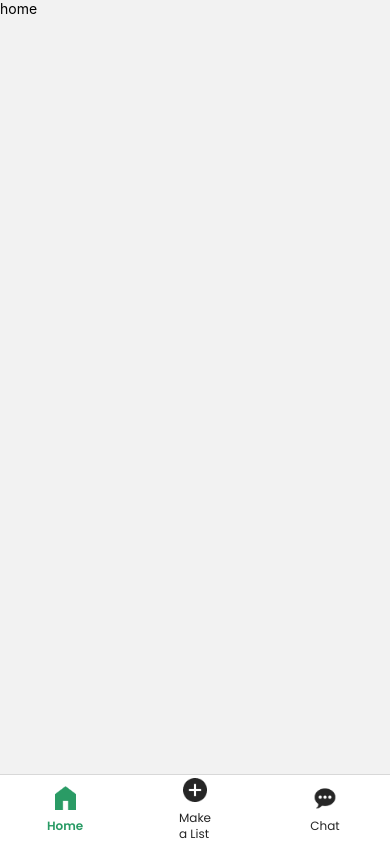
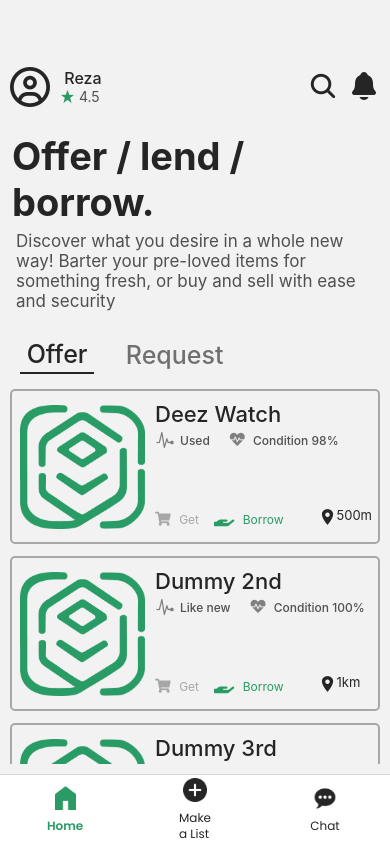
Before and after one commit to zizky13/Regrant, a React Native app: screen /MainLayout in a window 390 px wide. Built offline with nearby package versions, Linux system fonts and the light colour scheme.

Commit message:
Home page interface

```diff
--- /dev/null
+++ b/screens/pages/home/beranda.tsx
@@ -0,0 +1,244 @@
+import React, {useState} from 'react'
+import { StyleSheet, Text, View, TouchableOpacity, FlatList, ScrollView, TextInput, Image } from 'react-native'
+import { Ionicons, AntDesign, FontAwesome6, FontAwesome5, Entypo} from '@expo/vector-icons'
+
+import { icons } from '../../../constants'
+
+const HomeRegrant = () => {
+    const [activeTab, setActiveTab] = useState('offer');
+
+    //function
+
+  return (
+    <View className='flex-1 p-[10px] mt-[50px] '>
+
+        <View className='flex-row items-center justify-between'>
+            <TouchableOpacity onPress={() => console.log('Profile pressed!')}
+                className='flex-row items-center'>
+                <FontAwesome6 name="user-circle" size={40} color="#252525" marginHorizontal={5}  />
+                    <View className='mx-[10px]'>
+                        <Text className='text-[16px] font-medium text-mainText'> Reza</Text>
+                        <View className='flex-row items-center'>
+                            <Entypo name="star" size={15} color="#299B65" />
+                            <Text className='text-subhead'> 4.5</Text>
+                        </View>
+                    </View>
+            </TouchableOpacity>
+
+            <View className='flex-row items-center'>
+                <TouchableOpacity onPress={() => console.log('SearchBar pressed!')}
+                    className='flex-row items-center p-[10px]'
+                >
+                    <Ionicons  name='search' size={30} color="#252525"/>
+                </TouchableOpacity>
+                <TouchableOpacity onPress={() => console.log('Notif pressed!')}>
+                    <Ionicons name="notifications" size={32} color="#252525" marginHorizontal={12}  />
+                </TouchableOpacity>
+            </View>
+
+        </View>
+
+
+        <View className='mt-[20px] mb-[22px]' >
+            <Text style={{
+                fontSize: 38,
+                fontWeight: 'bold',
+                color: '#252525',
+                marginLeft:2,
+
+            }}>Offer / lend / borrow.</Text>
+            <Text className='text-[17px] text-subhead p-[6px] leading-[20px]' >
+                Discover what you desire in a whole new way! Barter your pre-loved items for something fresh, or buy and sell with ease and security
+
+            </Text>
+        </View>
+        <View className='flex-1'>
+            <TopTabs setActiveTab={setActiveTab} activeTab={activeTab} />
+                {activeTab === 'offer' && <OfferCard />}
+                {activeTab === 'request' && <RequestCard />}
+
+
+        </View>
+
+    </View>
+  )
+}
+export default HomeRegrant;
+
+
+const TopTabs = ({ setActiveTab, activeTab }) => {
+    return (
+        <View className='flex-row items-center mb-[15px]'>
+            <TouchableOpacity onPress={() => setActiveTab('offer')}
+                className=' border-b-mainText ml-[10px] mr-[25px] pb-[3px]'
+                style={{ borderBottomWidth: activeTab === 'offer' ? 2 : 0 }}
+            >
+                <Text className='text-[25px] font-medium'
+                    style={{ color: activeTab === 'offer' ? '#252525' : '#707070' }}
+                > Offer </Text>
+            </TouchableOpacity>
+            <TouchableOpacity onPress={() => setActiveTab('request')}
+                style={{ borderBottomWidth: activeTab === 'request' ? 2 : 0, }}
+                className=' border-b-mainText pb-[3px]'
+            >
+                <Text className='text-[25px] font-medium'
+                    style={{ color: activeTab === 'request' ? '#252525' : '#707070'}}
+
+                > Request</Text>
+            </TouchableOpacity>
+        </View>
+    );
+};
+
+const OfferCard = () => {
+
+    // dummy
+    const offers = [
+        {
+          id: 1,
+          title: "Deez Watch",
+          image: require('../../../assets/images/logo.png'),
+          condition: "Used",
+          conditionPercentage: 98,
+          get: true,
+          borrow: true,
+          distance: "500m"
+        },
+        {
+          id: 2,
+          title: "Dummy 2nd",
+          image: require('../../../assets/images/logo.png'),
+          condition: "Like new",
+          conditionPercentage: 100,
+          get: false,
+          borrow: true,
+          distance: "1km"
+        },
+        {
+          id: 3,
+          title: "Dummy 3rd",
+          image: require('../../../assets/images/logo.png'),
+          condition: "Refurbished",
+          conditionPercentage: 90,
+          get: true,
+          borrow: false,
+          distance: "2km"
+        }
+      ];
+    return (
+        <FlatList
+            data={offers}
+            showsVerticalScrollIndicator={false}
+            renderItem={({ item }) => (
+            <TouchableOpacity onPress={() => console.log('Offer card pressed!')}
+                className='flex-row border-[2px] rounded-[5px] border-disabled mb-[12px] p-[8px]'
+                >
+                <Image source={item.image}
+                    className='w-[125px] h-[135px] rounded-[5px] '
+                    style={{ resizeMode: 'contain' }}
+                />
+                <View className='ml-[10px] my-[2px] justify-between'>
+                    <View>
+                        <Text className='text-[22px] font-medium text-mainText'>{item.title}</Text>
+                        <View className='flex-row items-center my-[2px]'>
+                            <View className='flex-row items-center mr-[20px]'>
+                                <Ionicons name="pulse" size={20} color="#808080" />
+                                <Text className='text-subhead text-[12px] font-medium ml-[5px]'>{item.condition}</Text>
+                            </View>
+                            <View className='flex-row items-center'>
+                                <FontAwesome5 name="heartbeat" size={15} color="#808080" />
+                                <Text className='text-subhead text-[12px] font-medium ml-[5px]'> Condition {item.conditionPercentage}%</Text>
+                            </View>
+                        </View>
+                    </View>
+                    <View className='my-[5px]'>
+                        <View className='flex-row items-end'>
+                            <View className='flex-row items-center mr-[15px]'>
+                                <FontAwesome5 name="shopping-cart" size={14} color="#A7A7A7" />
+                                <Text className='text-disabled text-[12px] font-normal ml-[5px]'> Get</Text>
+                            </View>
+                            <View className='flex-row items-end'>
+                                <FontAwesome5 name="hand-holding" size={18} color="#299B65" marginBottom={5} />
+                                <Text className='text-primary text-[12px] font-normal ml-[5px]'> Borrow</Text>
+                            </View>
+                            <View className='flex-row ml-[35px]'>
+                                <Ionicons name="location-sharp" size={18} color="#252525" />
+                                <Text className='text-mainText text-[13px]'>{item.distance}</Text>
+                            </View>
+                        </View>
+                    </View>
+                </View>
+            </TouchableOpacity>
+            )}
+            keyExtractor={(item) => item.id.toString()}
+    />
+    );
+};
+
+const RequestCard = () => {
+    //dummy
+    const requests = [
+        {
+            id: 1,
+            title: "Kobe needs",
+            image: require('../../../assets/images/kobeRequested.png'),
+            description: "Speaker, Microphone",
+            chatIcon: icons.chat,
+        },
+        {
+            id: 2,
+            title: "John needs",
+            image: require('../../../assets/images/kobeRequested.png'),
+            description: "Iron, Power Socket",
+            chatIcon: icons.chat,
+        },
+        {
+            id: 3,
+            title: "Charlotte needs",
+            image: require('../../../assets/images/kobeRequested.png'),
+            description: "Book, Pen",
+            chatIcon: icons.chat,
+        },
+        {
+            id: 4,
+            title: "Lerbon needs",
+            image: require('../../../assets/images/kobeRequested.png'),
+            description: "Fishing rod, baits",
+            chatIcon: icons.chat,
+        },
+      ];
+
+
+    return (
+        <FlatList
+            data={requests}
+            showsVerticalScrollIndicator={false}
+            renderItem={({ item }) => (
+                <View className='flex-row border-[2px] rounded-[5px] border-disabled mb-[12px] p-[10px] items-center'>
+                    <Image source={item.image}
+                        className='w-[78px] h-[78px] rounded-[5px]'
+                        style={{ resizeMode: 'contain' }}
+                    />
+                    <View className='flex-1 ml-[10px] my-[15px]'>
+                        <Text className='text-[20px] font-medium text-mainText'>
+                        {item.title}
+                        </Text>
+                        <View className='border-b-primary border-b-[1px] self-start'>
+                        <Text className='text-subhead font-normal ml-[5px] my-[2px]'>
+                            {item.description}
+                        </Text>
+                        </View>
+                    </View>
+                    <View className='mx-[10px]'>
+                        <TouchableOpacity onPress={() => console.log('Navigate to chat!')}>
+                            <Image source={item.chatIcon}
+                                className='w-[40px] h-[40px]'
+                            />
+                        </TouchableOpacity>
+                    </View>
+                </View>
+            )}
+            keyExtractor={(item) => item.id.toString()}
+        />
+    );
+};
--- a/screens/tabs/Home.tsx
+++ b/screens/tabs/Home.tsx
@@ -2,11 +2,13 @@ import { View, Text } from 'react-native'
 import React from 'react'
 import { SafeAreaView } from 'react-native-safe-area-context'
 
+import Beranda from '../pages/home/beranda'
+
 const Home = () => {
   return (
-    <SafeAreaView>
-      <Text>home</Text>
-    </SafeAreaView>
+
+    <Beranda/>
+
   )
 }
 
```
Also changed, not shown: assets/images/kobeRequested.png (added).
